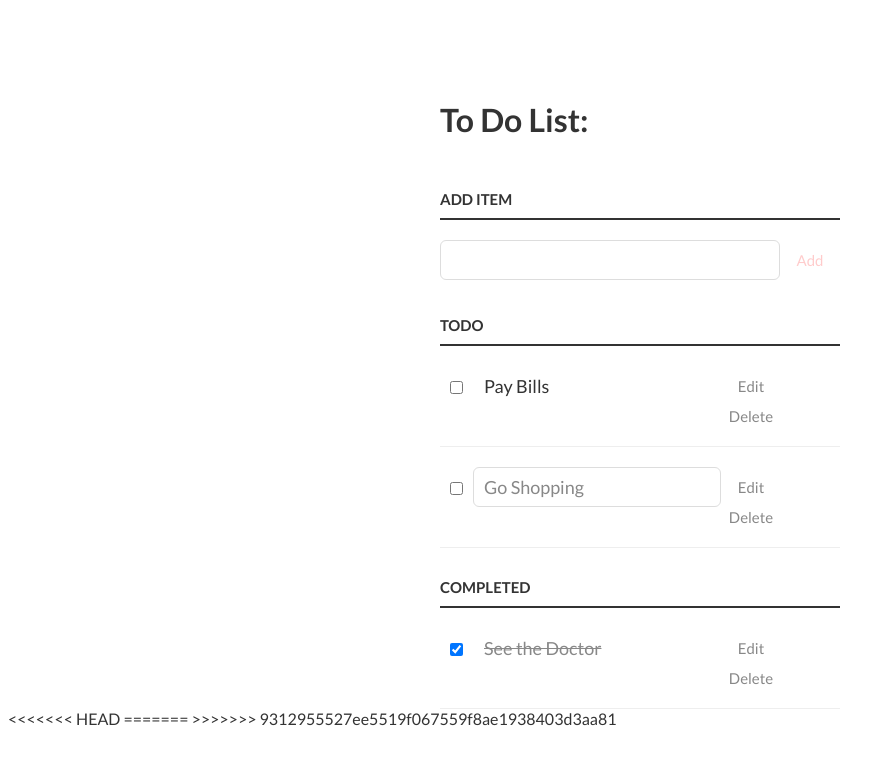
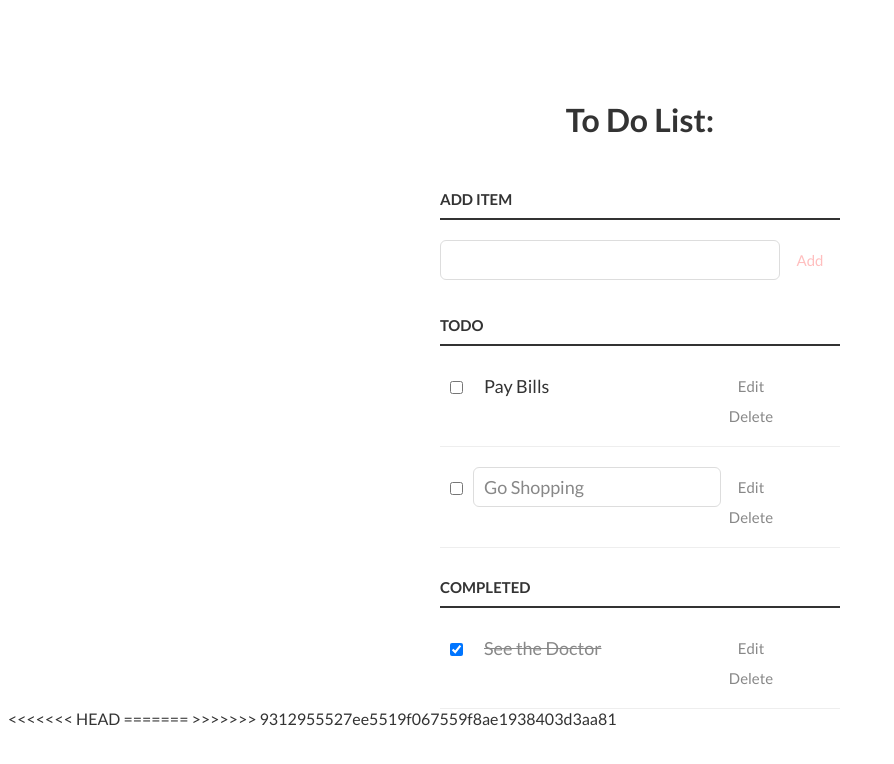
Before and after one commit to chrischi90/toDoList, a plain HTML site: page index.html in a window 1280 px wide. Shown: the whole page, without its empty margins (0-894 px from the left). Drawn offline with Linux system fonts and the light colour scheme.

Commit message:
added Disabled Add button styling
added Disabled Add button styling

```diff
--- a/css/style.css
+++ b/css/style.css
@@ -1,28 +1,38 @@
-/********* BASIC STYLING *********/
+/* Basic Style */
 body {
   background: #fff;
   color: #333;
   font-family: Lato, sans-serif;
 }
+
 .container {
   display: block;
   width: 400px;
   margin: 100px auto 0;
 }
+
+h1 {
+  text-align: center;
+}
+
 ul {
   margin: 0;
   padding: 0;
 }
+
 li * {
   float: left;
 }
+
 li, h3 {
   clear:both;
   list-style:none;
 }
+
 input, button {
   outline: none;
 }
+
 button {
   background: none;
   border: 0px;
@@ -33,10 +43,12 @@ button {
   font-family: Lato, sans-serif;
   cursor: pointer;
 }
+
 button:hover {
   color: #333;
 }
-/********** HEADING *********/
+
+/* Heading */
 h3,
 label[for='new-task'] {
   color: #333;
@@ -47,6 +59,7 @@ label[for='new-task'] {
   margin: 0;
   text-transform: uppercase;
 }
+
 input[type="text"] {
   margin: 0;
   font-size: 18px;
@@ -59,60 +72,70 @@ input[type="text"] {
   font-family: Lato, sans-serif;
   color: #888;
 }
+
 input[type="text"]:focus {
   color: #333;
 }
 
-/********** NEW TASK *********/
+
+/* Disabled Button */
+p > button:disabled,
+button:disabled:hover {
+  color: red;
+  cursor: default;
+  opacity: .25;
+}
+
+/* New Task */
 label[for='new-task'] {
   display: block;
   margin: 0 0 20px;
 }
+
 input#new-task {
   float: left;
   width: 318px;
 }
+
 p > button:hover {
   color: #0FC57C;
 }
 
-p > button:disabled {
-  color: red;
-  cursor: default;
-  opacity: .20;
-}
-
-/********* TASK LIST *********/
+/* Task list */
 li {
   overflow: hidden;
   padding: 20px 0;
   border-bottom: 1px solid #eee;
 }
+
 li > input[type="checkbox"] {
   margin: 0 10px;
   position: relative;
   top: 15px;
 }
+
 li > label {
   font-size: 18px;
   line-height: 40px;
   width: 237px;
   padding: 0 0 0 11px;
 }
+
 li >  input[type="text"] {
   width: 226px;
 }
+
 li > .delete:hover {
   color: #CF2323;
 }
 
-/********* COMPLETED TASKS *********/
+/* Completed */
 #completed-tasks label {
   text-decoration: line-through;
   color: #888;
 }
 
-/********* EDIT TASK *********/
+/* Edit Task */
 ul li input[type=text] {
   display:none;
 }
```
